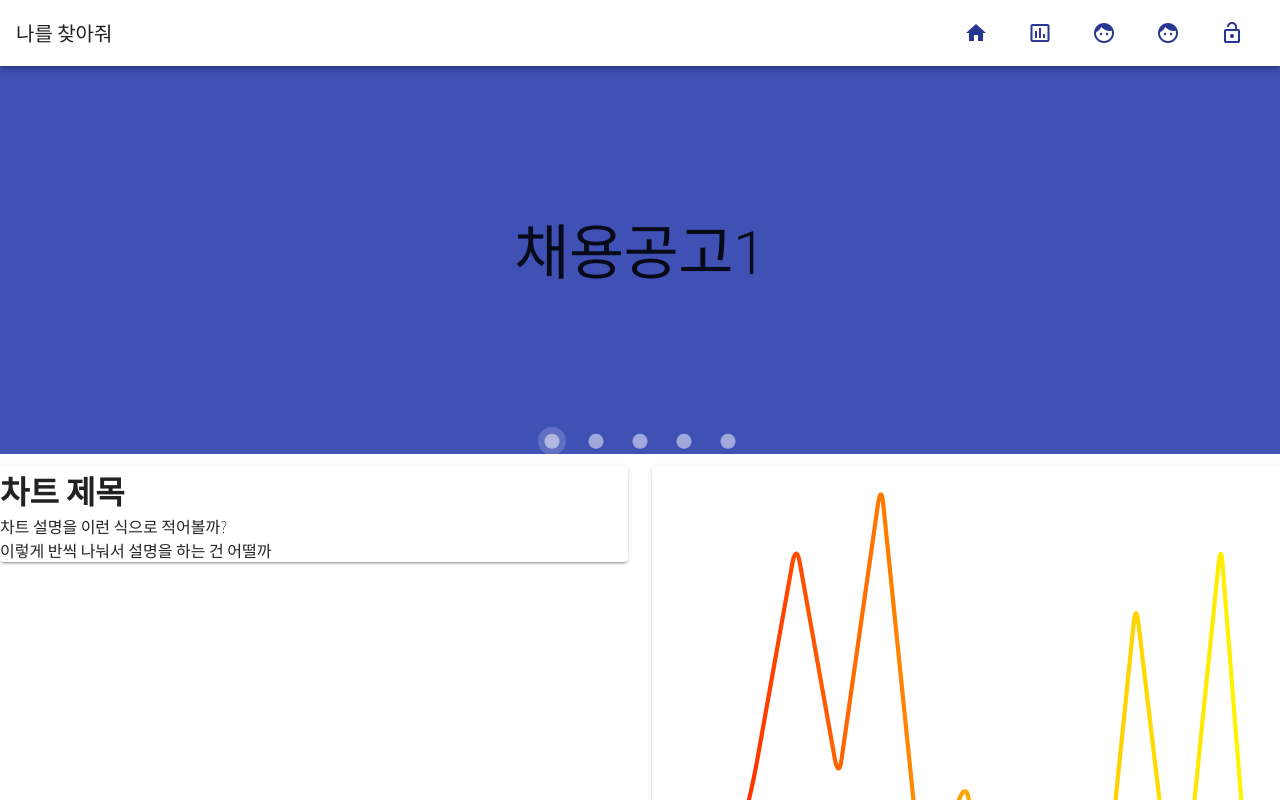
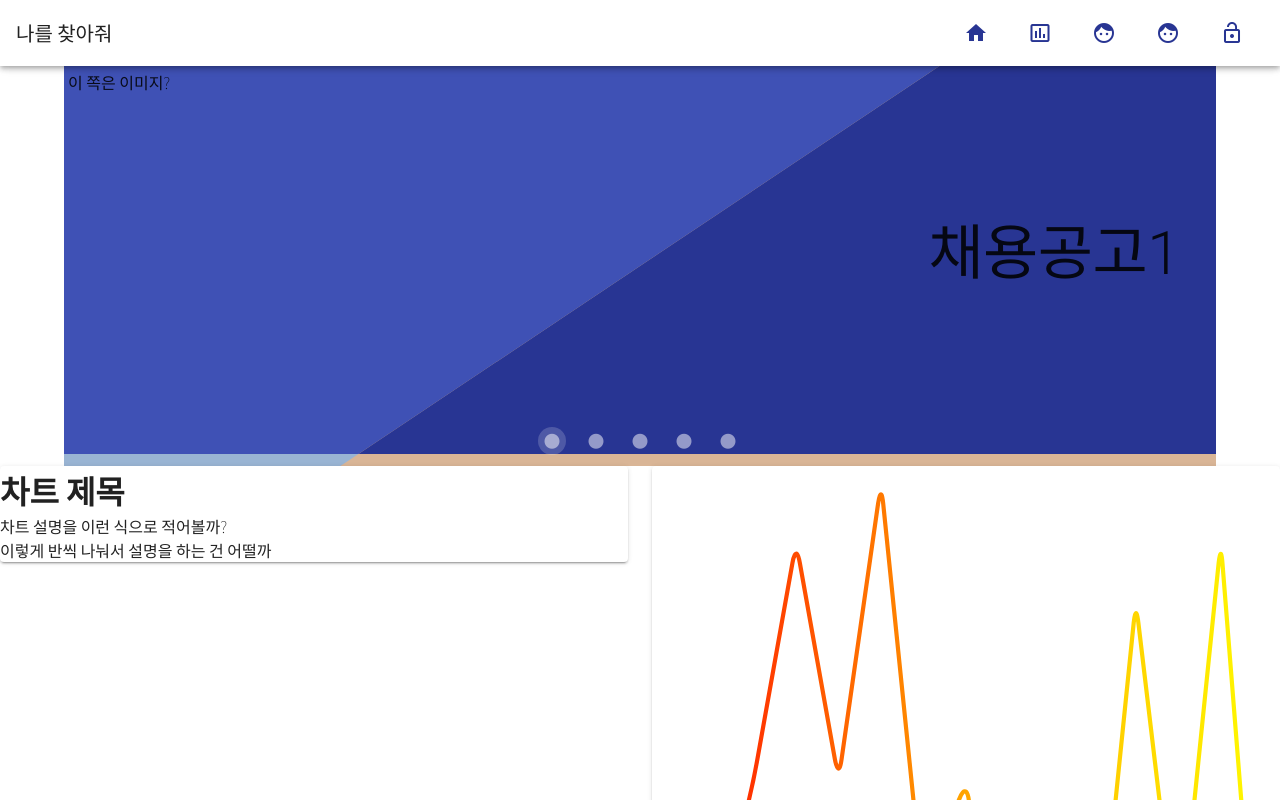
Before and after one commit to ssj24/findme, a Vue app in the folder front/: page / in a window 1280 px wide. Shown: the top 800 px of the page. Built offline with nearby package versions, Linux system fonts and the light colour scheme.

Commit message:
S02P22B204-19 Update main page

```diff
--- a/front/src/App.vue
+++ b/front/src/App.vue
@@ -19,10 +19,10 @@
       color="#fff"
       height="66"
       >
-      <span class="hidden-sm-and-up">
-        <v-toolbar-side-icon @click="sidebar = !sidebar">
-        </v-toolbar-side-icon>
-      </span>
+      <!-- <span class="hidden-sm-and-up">
+        <v-app-bar-nav-icon @click="sidebar = !sidebar">
+        </v-app-bar-nav-icon>
+      </span> -->
       <v-toolbar-title>
         <router-link to="/" tag="span" style="cursor: pointer">
           {{ appTitle }}
--- a/front/src/assets/css/main.css
+++ b/front/src/assets/css/main.css
@@ -4,3 +4,26 @@
 .w80 {
   width: 80%;
 }
+.w90 {
+  width: 90%;
+}
+#leftside {
+  position: absolute;
+  top: 0;
+  left: 0;
+  width: 101%; /* If you make it 100%, you get a bit of black showing along the diagonal */
+  height: 100%;
+  background: #99b4d3;
+  -webkit-clip-path: polygon(0 0, 76% 0, 24% 100%, 0% 100%);
+  clip-path: polygon(0 0, 76% 0, 24% 100%, 0% 100%);
+}
+#rightside {
+  position: absolute;
+  top: 0;
+  right: 0;
+  width: 100%;
+  height: 100%;
+  background: #d9b596;
+  -webkit-clip-path: polygon(76% 0, 100% 0, 100% 100%, 24% 100%);
+  clip-path: polygon(76% 0, 100% 0, 100% 100%, 24% 100%);
+}
--- a/front/src/views/main/Main.vue
+++ b/front/src/views/main/Main.vue
@@ -6,22 +6,42 @@
     hide-delimiter-background
     show-arrows-on-hover
   >
+
       <v-carousel-item
         v-for="(slide, i) in slides"
         :key="i"
+        class="w90 mx-auto"
+
       >
+      <div id="leftside">
         <v-sheet
           :color="colors[i]"
           height="100%"
         >
           <v-row
             class="fill-height"
-          align="center"
-          justify="center"
           >
-          <div class="display-3">{{ slide }}</div>
+            <div class="display-6 pa-4">이 쪽은 이미지?</div>
           </v-row>
         </v-sheet>
+
+      </div>
+      <div id="rightside">
+        <v-sheet
+          color="indigo darken-3"
+          height="100%"
+        >
+          <v-row
+            class="fill-height"
+            align="center"
+            justify="end"
+          >
+            <div class="display-3 mr-12">{{ slide }}</div>
+          </v-row>
+        </v-sheet>
+
+      </div>
+
       </v-carousel-item>
   </v-carousel>
   <v-row>
```
Lines whose indentation alone changed are shown as unchanged.
